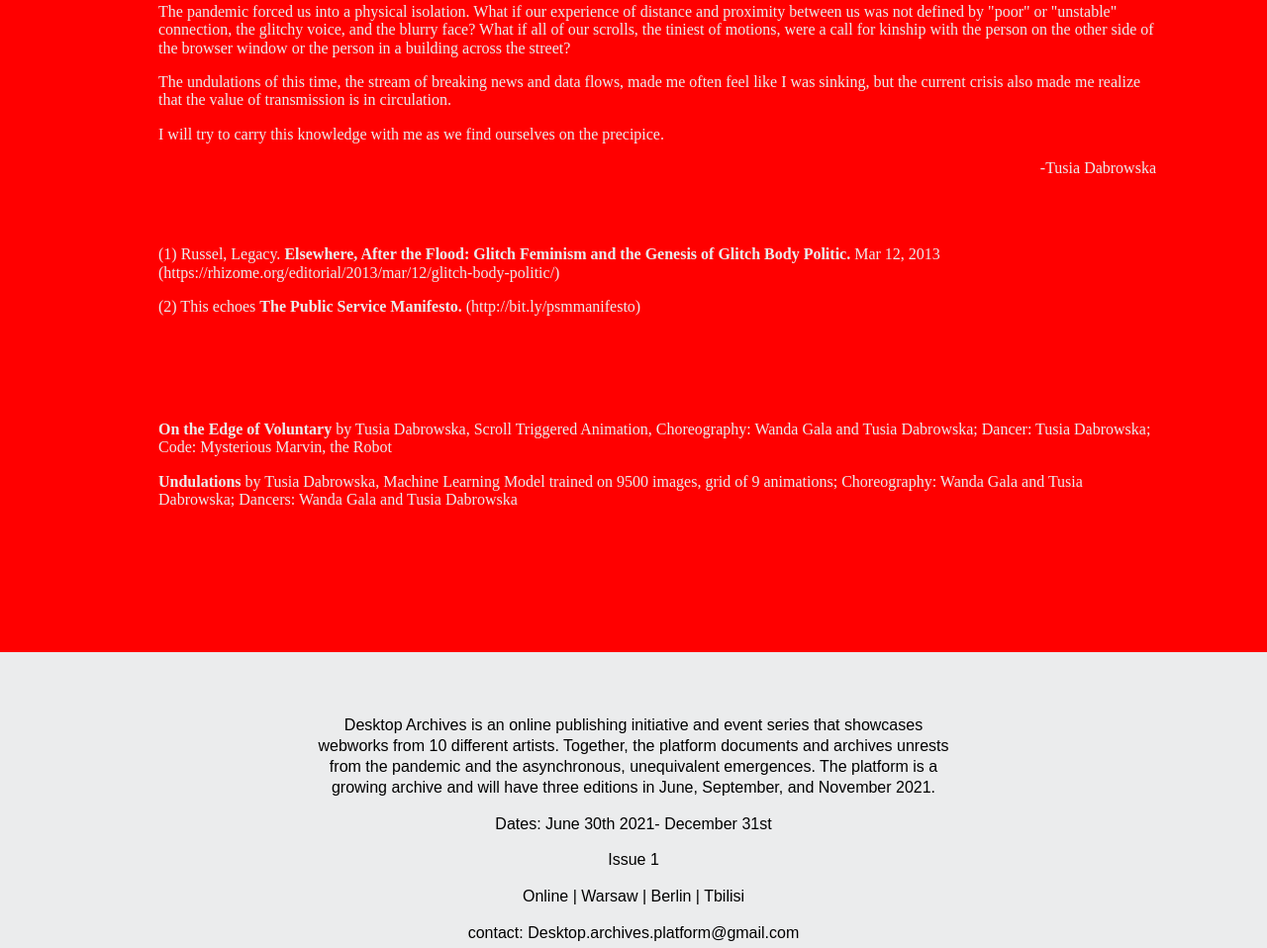
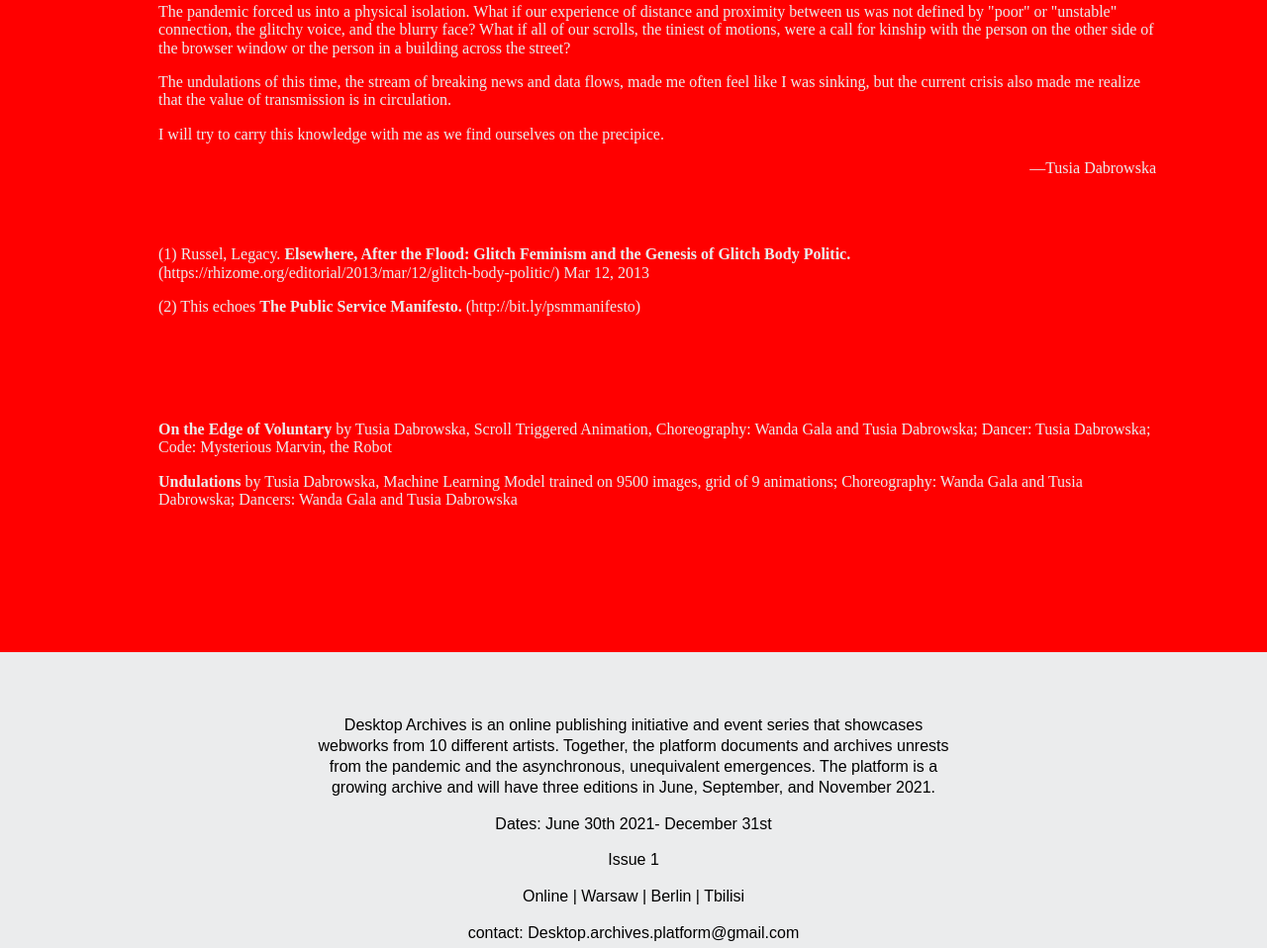
Before and after one commit to ToucheTusia/Undultations-v2, a plain HTML site: page index.html in a window 1280 px wide. Shown: the part 1291-2249 px from the top of the page at 99% size. Drawn offline with nearby package versions, Linux system fonts and the light colour scheme; a script that the page names is missing.

Commit message:
Update index.html

```diff
--- a/index.html
+++ b/index.html
@@ -64,11 +64,11 @@
 <p>The undulations of this time, the stream of breaking news and data flows, made me often feel like I was sinking, but the current crisis also made me realize that the value of transmission is in circulation.</p>
 
 <p>I will try to carry this knowledge with me as we find ourselves on the precipice.</p>
-	    <p id="right"> -Tusia Dabrowska </p>
+	    <p id="right">—Tusia Dabrowska </p>
 	    <br>
   <br>
 
-<p>(1) Russel, Legacy. <b>Elsewhere, After the Flood: Glitch Feminism and the Genesis of Glitch Body Politic.</b> Mar 12, 2013 (https://rhizome.org/editorial/2013/mar/12/glitch-body-politic/)</p>
+<p>(1) Russel, Legacy. <b>Elsewhere, After the Flood: Glitch Feminism and the Genesis of Glitch Body Politic.</b> (https://rhizome.org/editorial/2013/mar/12/glitch-body-politic/) Mar 12, 2013</p>
 
 	    <p>(2) This echoes <b>The Public Service Manifesto.</b> (http://bit.ly/psmmanifesto)</p>
 <br>
```
